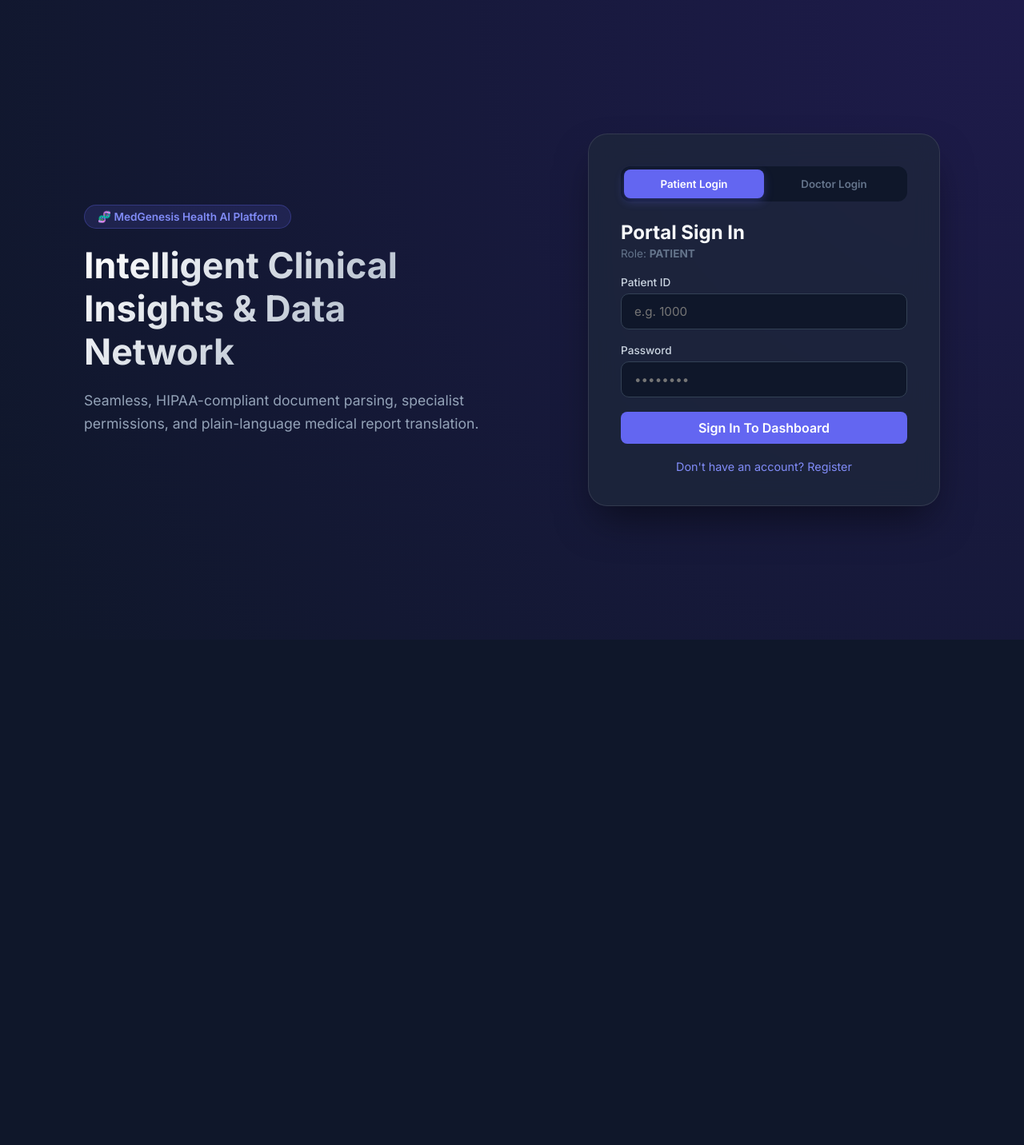
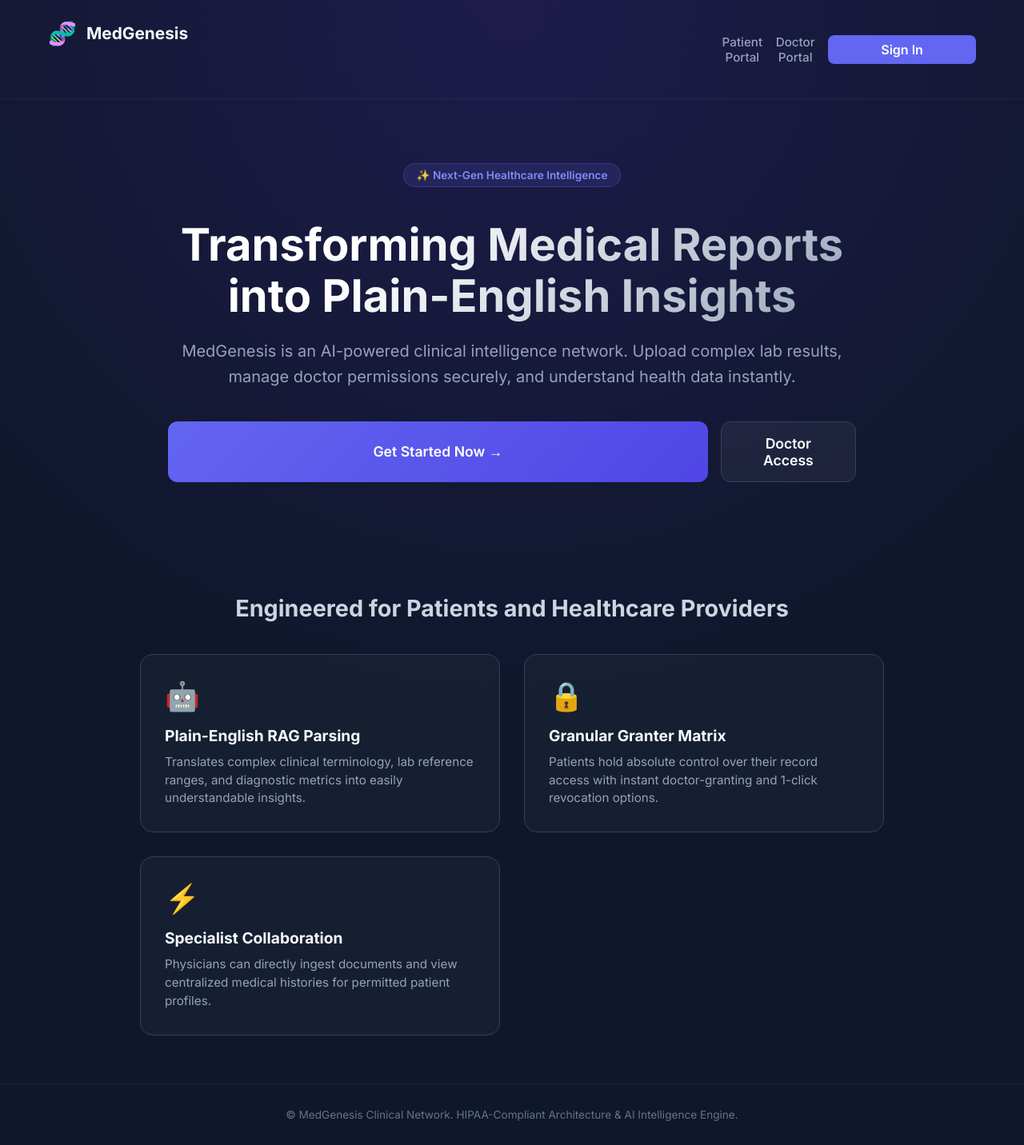
Before and after one commit to Maansi-Sathish/MedGenesis, a React (Vite) app in the folder frontend/: page / in a window 1280 px wide. Shown: the whole page at 80% size. Before the commit the page ends 800 px from the top, so only its background shows below. Built offline with nearby package versions, Linux system fonts and the light colour scheme.

Commit message:
advanced edits

```diff
--- a/frontend/src/App.css
+++ b/frontend/src/App.css
@@ -497,3 +497,173 @@ body {
 .doc-details small { color: #64748b; }
 .view-link { font-size: 0.85rem; color: #818cf8; }
 .muted-text { color: #64748b; font-size: 0.9rem; margin-top: 10px; }
+
+/* Additions to App.css */
+
+/* ==========================================================
+   LANDING PAGE STYLES
+   ========================================================== */
+.landing-container {
+  min-height: 100vh;
+  background: radial-gradient(circle at top, #1e1b4b 0%, #0f172a 60%);
+  display: flex;
+  flex-direction: column;
+}
+
+.landing-navbar {
+  display: flex;
+  justify-content: space-between;
+  align-items: center;
+  padding: 24px 60px;
+  border-bottom: 1px solid rgba(255, 255, 255, 0.05);
+}
+
+.nav-actions {
+  display: flex;
+  gap: 16px;
+  align-items: center;
+}
+
+.nav-btn {
+  background: transparent;
+  border: none;
+  color: #94a3b8;
+  font-size: 0.95rem;
+  font-weight: 500;
+  cursor: pointer;
+  transition: color 0.2s ease;
+}
+
+.nav-btn:hover {
+  color: #ffffff;
+}
+
+.nav-btn-primary {
+  padding: 8px 20px;
+  background: #6366f1;
+  border: none;
+  border-radius: 8px;
+  color: white;
+  font-weight: 600;
+  cursor: pointer;
+}
+
+.hero-section {
+  text-align: center;
+  padding: 80px 20px;
+  max-width: 900px;
+  margin: 0 auto;
+}
+
+.hero-section h1 {
+  font-size: 3.5rem;
+  font-weight: 800;
+  line-height: 1.15;
+  margin: 20px 0;
+  background: linear-gradient(135deg, #ffffff 30%, #94a3b8 100%);
+  -webkit-background-clip: text;
+  -webkit-text-fill-color: transparent;
+}
+
+.hero-section p {
+  font-size: 1.25rem;
+  color: #94a3b8;
+  line-height: 1.6;
+  margin-bottom: 40px;
+}
+
+.hero-cta {
+  display: flex;
+  justify-content: center;
+  gap: 16px;
+}
+
+.btn-hero-primary {
+  padding: 16px 36px;
+  font-size: 1.1rem;
+  border-radius: 12px;
+}
+
+.btn-hero-secondary {
+  padding: 16px 36px;
+  background: rgba(255, 255, 255, 0.05);
+  border: 1px solid #334155;
+  color: #ffffff;
+  font-size: 1.1rem;
+  font-weight: 600;
+  border-radius: 12px;
+  cursor: pointer;
+  transition: background 0.2s ease;
+}
+
+.btn-hero-secondary:hover {
+  background: rgba(255, 255, 255, 0.1);
+}
+
+.features-section {
+  padding: 60px 40px;
+  max-width: 1200px;
+  margin: 0 auto;
+  text-align: center;
+}
+
+.features-section h2 {
+  font-size: 1.8rem;
+  margin-bottom: 40px;
+  color: #cbd5e1;
+}
+
+.features-grid {
+  display: grid;
+  grid-template-columns: repeat(auto-fit, minmax(300px, 1fr));
+  gap: 30px;
+}
+
+.feature-card {
+  background: rgba(30, 41, 59, 0.5);
+  border: 1px solid #334155;
+  border-radius: 16px;
+  padding: 30px;
+  text-align: left;
+  transition: transform 0.3s ease;
+}
+
+.feature-card:hover {
+  transform: translateY(-6px);
+  border-color: #6366f1;
+}
+
+.feature-icon {
+  font-size: 2.2rem;
+  margin-bottom: 16px;
+}
+
+.feature-card h3 {
+  font-size: 1.2rem;
+  margin-bottom: 10px;
+}
+
+.feature-card p {
+  color: #94a3b8;
+  font-size: 0.95rem;
+  line-height: 1.5;
+}
+
+.landing-footer {
+  margin-top: auto;
+  padding: 30px;
+  text-align: center;
+  border-top: 1px solid rgba(255, 255, 255, 0.05);
+  color: #64748b;
+  font-size: 0.85rem;
+}
+
+.back-link {
+  background: transparent;
+  border: none;
+  color: #818cf8;
+  font-size: 0.9rem;
+  cursor: pointer;
+  margin-bottom: 20px;
+  display: inline-block;
+}
--- a/frontend/src/App.jsx
+++ b/frontend/src/App.jsx
@@ -7,6 +7,9 @@ const API_BASE = "http://localhost:5000/api";
 function App() {
   const [token, setToken] = useState(localStorage.getItem('token') || '');
   const [user, setUser] = useState(JSON.parse(localStorage.getItem('user') || '{}'));
+
+  // View Router State ('landing' | 'auth' | 'dashboard')
+  const [currentView, setCurrentView] = useState('landing');
 
   // Auth Form State
   const [isRegister, setIsRegister] = useState(false);
@@ -33,6 +36,7 @@ function App() {
 
   useEffect(() => {
     if (token) {
+      setCurrentView('dashboard');
       if (user.role === 'patient') {
         fetchGrantedDoctors();
         fetchReports();
@@ -75,6 +79,7 @@ function App() {
         localStorage.setItem('user', JSON.stringify(res.data.user));
         setToken(res.data.token);
         setUser(res.data.user);
+        setCurrentView('dashboard');
       }
     } catch (err) {
       setAuthError(err.response?.data?.error || "Authentication failed.");
@@ -88,6 +93,7 @@ function App() {
     setReports([]);
     setSelectedPatientId('');
     setActiveAnalysis('');
+    setCurrentView('landing');
   };
 
   const fetchGrantedDoctors = async () => {
@@ -114,7 +120,7 @@ function App() {
   };
 
   const handleRevokeAccess = async (docId) => {
-    if (!window.confirm(`Are you sure you want to revoke access for Doctor ID: ${docId}?`)) return;
+    if (!window.confirm(`Revoke access for Doctor ID: ${docId}?`)) return;
     try {
       const res = await axios.post(`${API_BASE}/access/revoke`,
         { doctorCustomId: docId },
@@ -185,13 +191,86 @@ function App() {
     }
   };
 
-  if (!token) {
+  // ==========================================================
+  // VIEW 1: LANDING PAGE (Public Entry Point)
+  // ==========================================================
+  if (currentView === 'landing' && !token) {
     return (
-      <div className="auth-wrapper">
+      <div className="landing-container fade-in">
+        {/* TOP NAVIGATION BAR */}
+        <nav className="landing-navbar">
+          <div className="brand">
+            <span className="logo-icon">🧬</span>
+            <h2>MedGenesis</h2>
+          </div>
+          <div className="nav-actions">
+            <button className="nav-btn" onClick={() => { setRole('patient'); setCurrentView('auth'); }}>Patient Portal</button>
+            <button className="nav-btn" onClick={() => { setRole('doctor'); setCurrentView('auth'); }}>Doctor Portal</button>
+            <button className="nav-btn-primary glow-btn" onClick={() => setCurrentView('auth')}>Sign In</button>
+          </div>
+        </nav>
+
+        {/* HERO SECTION */}
+        <header className="hero-section">
+          <div className="hero-badge">✨ Next-Gen Healthcare Intelligence</div>
+          <h1>Transforming Medical Reports into Plain-English Insights</h1>
+          <p>
+            MedGenesis is an AI-powered clinical intelligence network. Upload complex lab results, manage
+            doctor permissions securely, and understand health data instantly.
+          </p>
+          <div className="hero-cta">
+            <button className="btn-hero-primary glow-btn" onClick={() => setCurrentView('auth')}>
+              Get Started Now →
+            </button>
+            <button className="btn-hero-secondary" onClick={() => { setRole('doctor'); setCurrentView('auth'); }}>
+              Doctor Access
+            </button>
+          </div>
+        </header>
+
+        {/* FEATURES GRID */}
+        <section className="features-section">
+          <h2>Engineered for Patients and Healthcare Providers</h2>
+          <div className="features-grid">
+            <div className="feature-card">
+              <div className="feature-icon">🤖</div>
+              <h3>Plain-English RAG Parsing</h3>
+              <p>Translates complex clinical terminology, lab reference ranges, and diagnostic metrics into easily understandable insights.</p>
+            </div>
+
+            <div className="feature-card">
+              <div className="feature-icon">🔒</div>
+              <h3>Granular Granter Matrix</h3>
+              <p>Patients hold absolute control over their record access with instant doctor-granting and 1-click revocation options.</p>
+            </div>
+
+            <div className="feature-card">
+              <div className="feature-icon">⚡</div>
+              <h3>Specialist Collaboration</h3>
+              <p>Physicians can directly ingest documents and view centralized medical histories for permitted patient profiles.</p>
+            </div>
+          </div>
+        </section>
+
+        {/* FOOTER */}
+        <footer className="landing-footer">
+          <p>© MedGenesis Clinical Network. HIPAA-Compliant Architecture & AI Intelligence Engine.</p>
+        </footer>
+      </div>
+    );
+  }
+
+  // ==========================================================
+  // VIEW 2: AUTHENTICATION SCREEN
+  // ==========================================================
+  if (currentView === 'auth' && !token) {
+    return (
+      <div className="auth-wrapper fade-in">
         <div className="auth-hero">
-          <div className="hero-badge">🧬 MedGenesis Health AI Platform</div>
-          <h1>Intelligent Clinical Insights & Data Network</h1>
-          <p>Seamless, HIPAA-compliant document parsing, specialist permissions, and plain-language medical report translation.</p>
+          <button className="back-link" onClick={() => setCurrentView('landing')}>← Back to Main Website</button>
+          <div className="hero-badge">🔐 MedGenesis Portal Access</div>
+          <h1>Secure Account Authentication</h1>
+          <p>Sign in to access real-time clinical reports, patient permissions, and document ingestion tools.</p>
         </div>
 
         <div className="auth-card-container slide-up">
@@ -201,7 +280,7 @@ function App() {
           </div>
 
           <form onSubmit={handleAuth} className="modern-form">
-            <h2>{isRegister ? 'Create Account' : 'Portal Sign In'}</h2>
+            <h2>{isRegister ? 'Create Credentials' : 'Portal Sign In'}</h2>
             <span className="sub-title">Role: <strong>{role.toUpperCase()}</strong></span>
 
             {authError && <div className="error-badge pop-in">{authError}</div>}
@@ -254,9 +333,11 @@ function App() {
     );
   }
 
+  // ==========================================================
+  // VIEW 3: AUTHENTICATED DASHBOARD
+  // ==========================================================
   return (
-    <div className="app-layout">
-      {/* SIDEBAR NAVIGATION */}
+    <div className="app-layout fade-in">
       <aside className="sidebar">
         <div className="brand">
           <div className="logo-icon">🩺</div>
@@ -273,7 +354,6 @@ function App() {
 
         <nav className="nav-menu">
           <div className="nav-item active">📊 Overview & Reports</div>
-          <div className="nav-item">🔒 Security & Permissions</div>
         </nav>
 
         <button onClick={logout} className="logout-btn">
@@ -281,7 +361,6 @@ function App() {
         </button>
       </aside>
 
-      {/* MAIN CONTENT AREA */}
       <main className="main-content">
         <header className="top-header">
           <div>
@@ -290,8 +369,7 @@ function App() {
           </div>
         </header>
 
-        {/* METRICS ROW */}
-        <section className="metrics-grid fade-in">
+        <section className="metrics-grid">
           <div className="metric-card">
             <span className="metric-title">Available Documents</span>
             <span className="metric-value">{reports.length}</span>
@@ -314,7 +392,6 @@ function App() {
         </section>
 
         <div className="dashboard-grid">
-          {/* PATIENT PERMISSION MANAGEMENT */}
           {user.role === 'patient' && (
             <section className="glass-card slide-up">
               <div className="card-header">
@@ -342,7 +419,6 @@ function App() {
                     <button
                       onClick={() => handleRevokeAccess(doc.doctorId)}
                       className="btn-revoke"
-                      title="Stop access for this doctor"
                     >
                       Revoke
                     </button>
@@ -353,7 +429,6 @@ function App() {
             </section>
           )}
 
-          {/* DOCTOR PATIENT SELECTOR */}
           {user.role === 'doctor' && (
             <section className="glass-card slide-up">
               <div className="card-header">
@@ -377,7 +452,6 @@ function App() {
             </section>
           )}
 
-          {/* DOCUMENT UPLOAD SECTION */}
           {(user.role === 'patient' || (user.role === 'doctor' && selectedPatientId)) && (
             <section className="glass-card slide-up">
               <div className="card-header">
@@ -395,10 +469,8 @@ function App() {
           )}
         </div>
 
-        {/* ANALYSIS & HISTORY SECTION */}
         {(user.role === 'patient' || (user.role === 'doctor' && selectedPatientId)) && (
           <div className="dashboard-grid full-width-grid">
-            {/* AI SUMMARY CARD */}
             {activeAnalysis && (
               <section className="glass-card analysis-card pop-in">
                 <div className="card-header">
@@ -410,7 +482,6 @@ function App() {
               </section>
             )}
 
-            {/* DOCUMENT HISTORY TABLE */}
             <section className="glass-card slide-up">
               <div className="card-header">
                 <h3>📜 Document History Log</h3>
```
